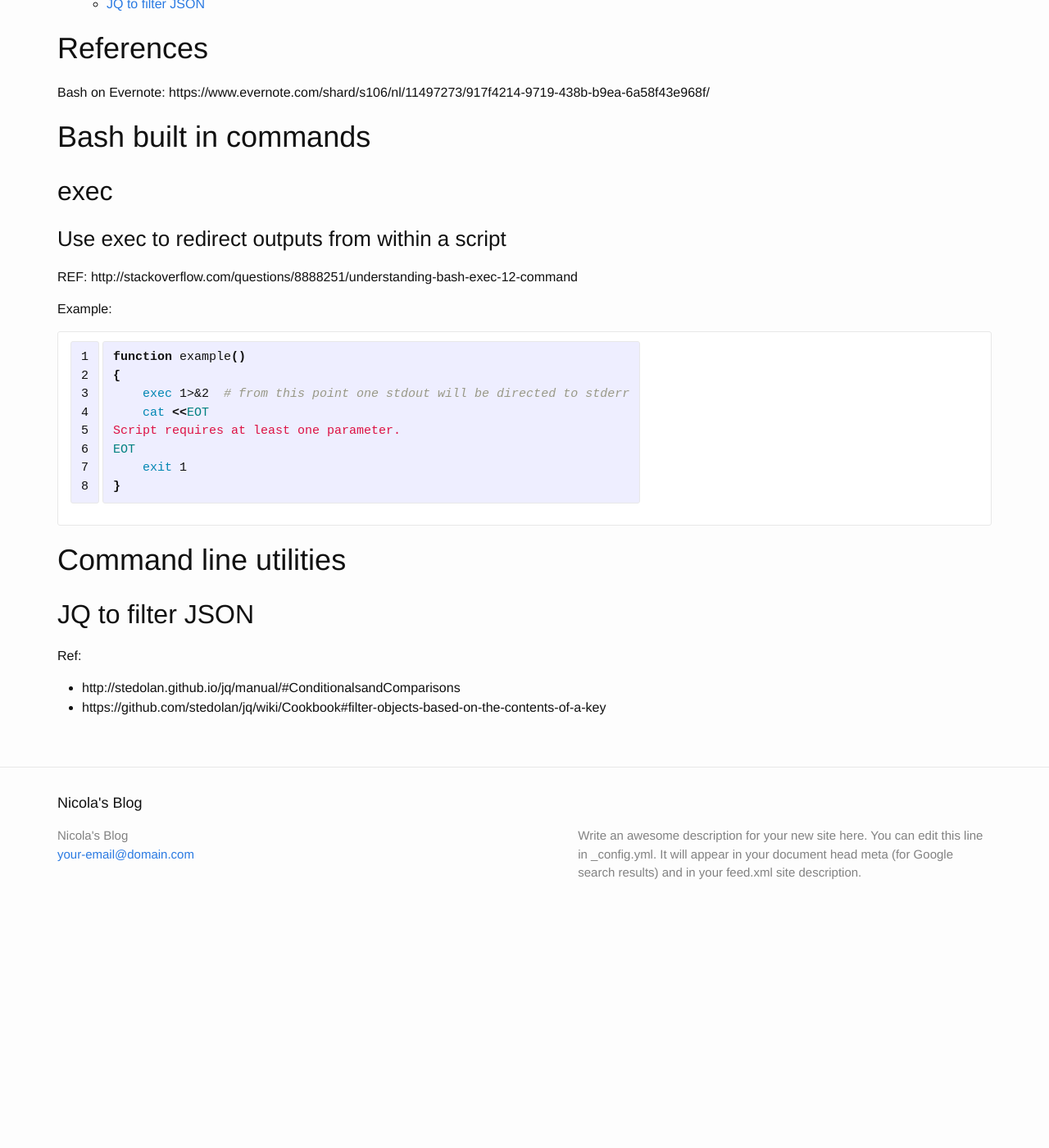
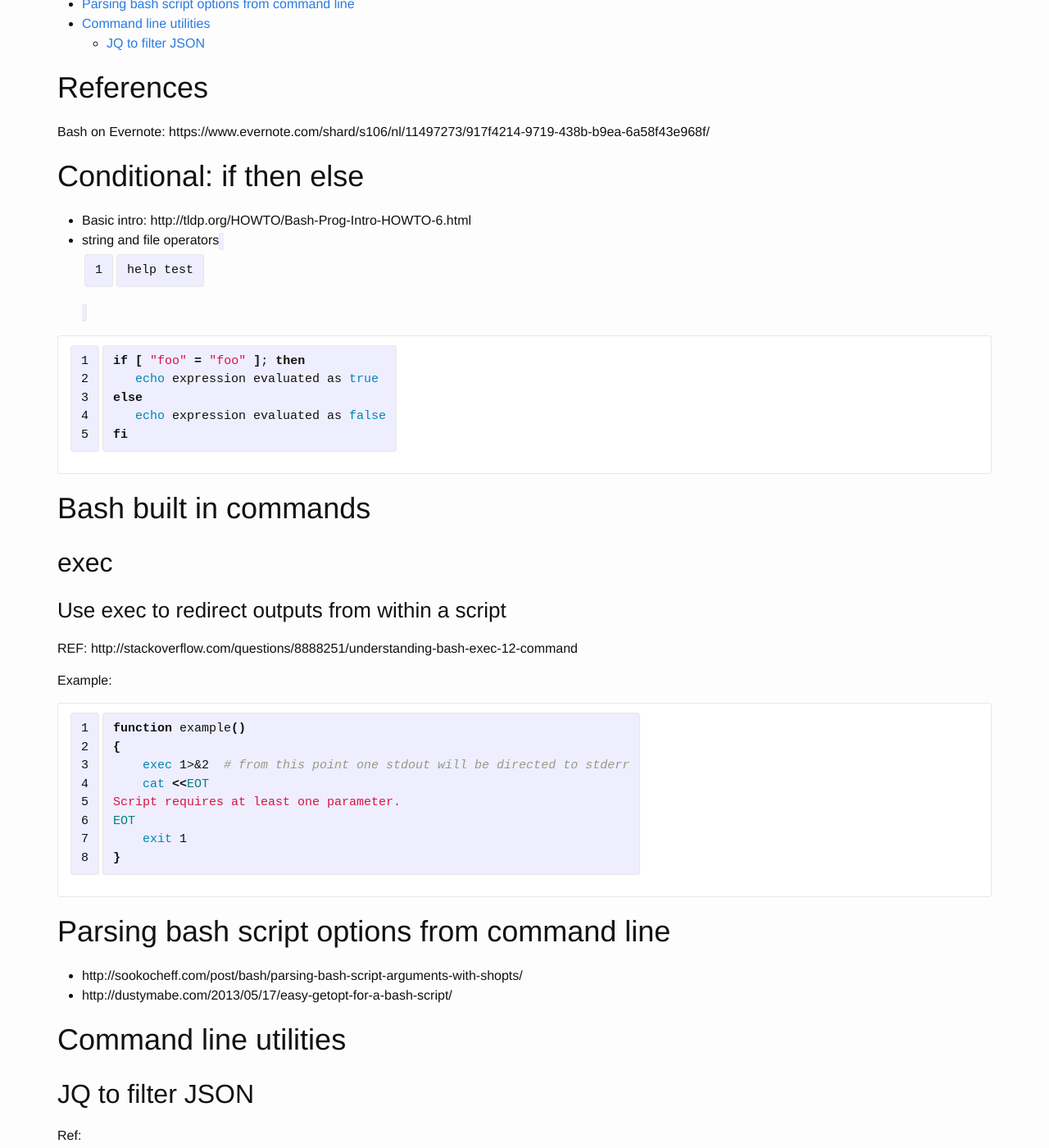
Before and after one commit to breezeight/nicola_blog, a Jekyll site: the page built from _guides/bash.markdown, in a window 1280 px wide and 1400 px high, scrolled down 396 px. Shown: the whole window at 82% size. Built offline with Jekyll 4.4.1, drawn with Linux system fonts in a browser that asks for light colours; before the commit the page ends 1532 px from its top, so only the background shows below that; some of the changed text lies outside the part shown.

Commit message:
Bash if then else

```diff
--- a/_guides/bash.markdown
+++ b/_guides/bash.markdown
@@ -16,6 +16,19 @@ categories:
 
 Bash on Evernote: https://www.evernote.com/shard/s106/nl/11497273/917f4214-9719-438b-b9ea-6a58f43e968f/
 
+
+# Conditional: if then else
+
+* Basic intro: http://tldp.org/HOWTO/Bash-Prog-Intro-HOWTO-6.html
+* string and file operators `help test`
+
+~~~bash
+if [ "foo" = "foo" ]; then
+   echo expression evaluated as true
+else
+   echo expression evaluated as false
+fi
+~~~
 
 # Bash built in commands
 
@@ -38,7 +51,10 @@ EOT
 }
 ~~~
 
+# Parsing bash script options from command line
 
+* http://sookocheff.com/post/bash/parsing-bash-script-arguments-with-shopts/
+* http://dustymabe.com/2013/05/17/easy-getopt-for-a-bash-script/
 
 # Command line utilities
 
```
